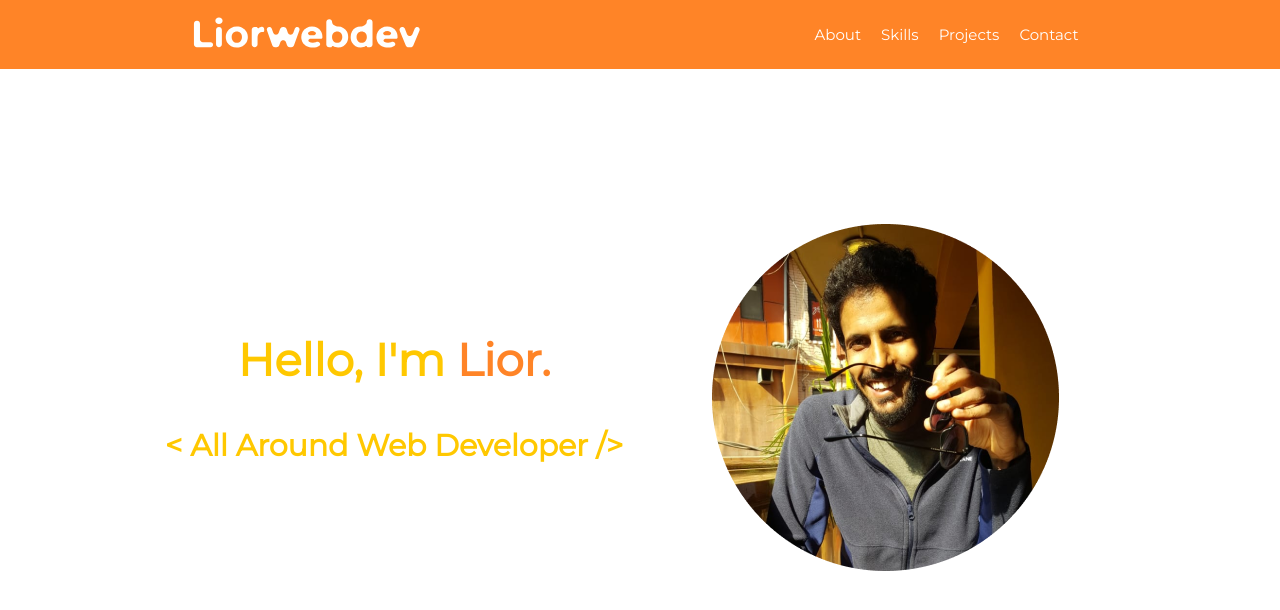
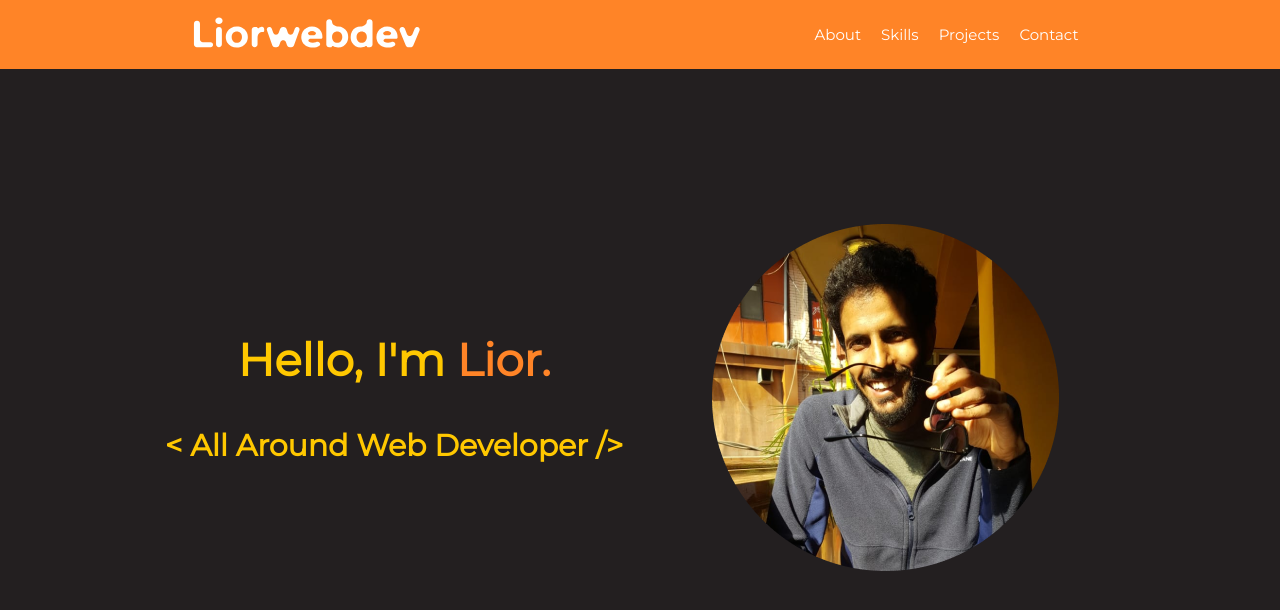
Before and after one commit to sleepeels/liorwebdev, a React (Create React App) app: page / in a window 1280 px wide. Shown: the top 610 px of the page. Built offline with nearby package versions, Linux system fonts and the light colour scheme.

Commit message:
change bg color

```diff
--- a/src/App.css
+++ b/src/App.css
@@ -1,6 +1,6 @@
 :root {
-  /* --color_1: #231f20; */
-  --color_1: #fff;
+  --color_1: #231f20;
+  /* --color_1: #fff; */
   --color_2: #4d8b31;
   --color_3: #ffc800;
   --color_31: #ffc80020;
```
